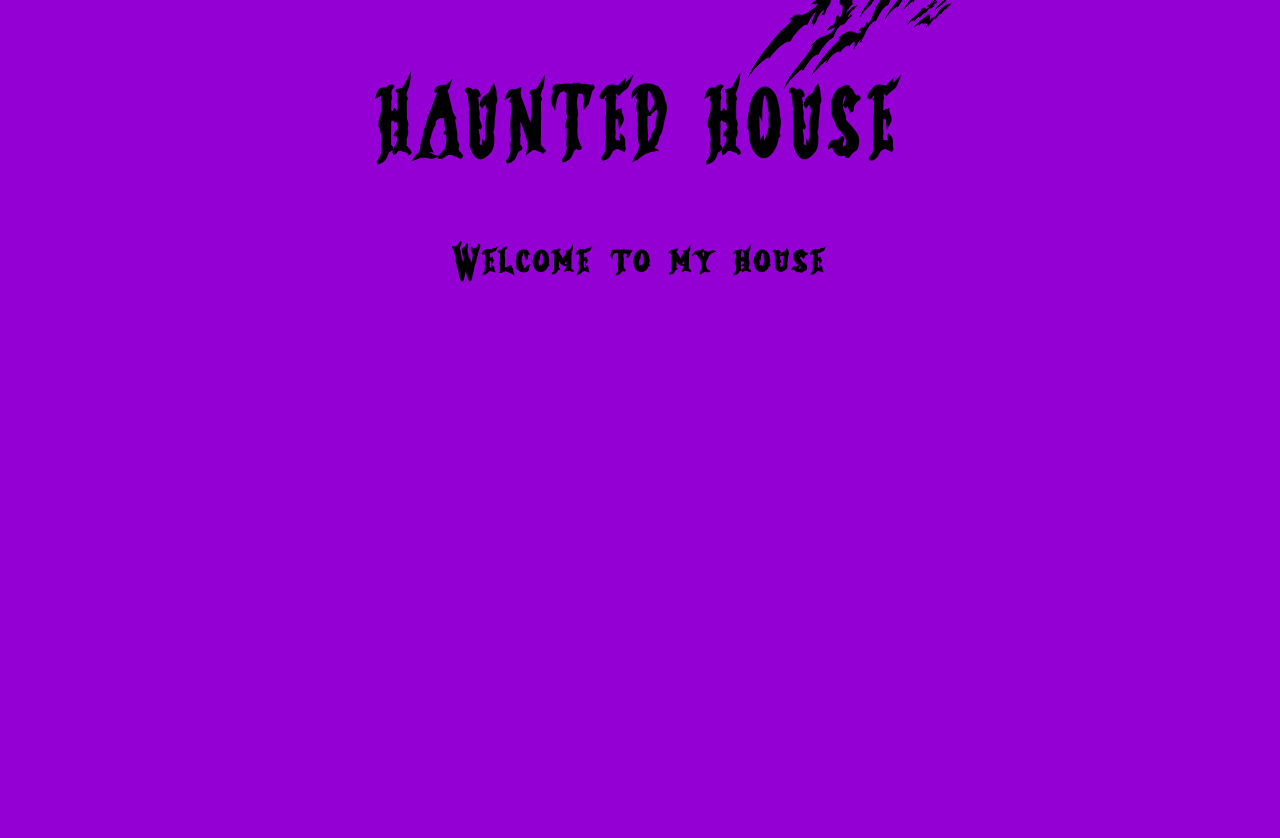
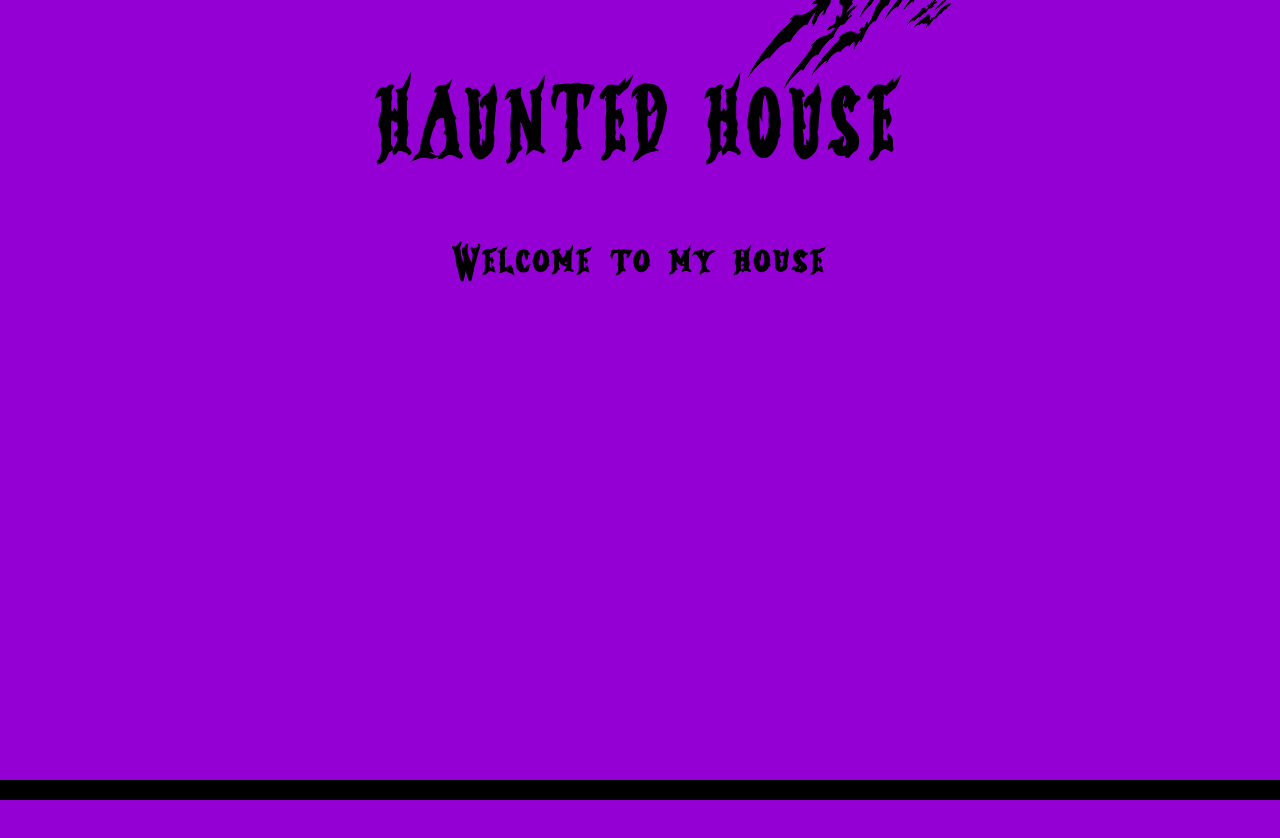
Before and after one commit to Junyi-Yu0-0/Project2, a plain HTML site: page index.html in a window 1280 px wide. After the commit the page ends 800 px from the top, so only its background shows below. Drawn offline with nearby package versions, Linux system fonts and the light colour scheme.

Commit message:
bottem bar

```diff
--- a/anime.js
+++ b/anime.js
@@ -39,3 +39,11 @@ rotate: {
 loop:true,
 delay: 250 // All properties except 'scale' inherit 250ms delay
 });
+
+anime({
+  targets: '.land',
+  height: '20px', // -> from '28px' to '100%',
+  easing: 'easeInOutQuad',
+  direction: 'alternate',
+  loop: true
+});
--- a/index.html
+++ b/index.html
@@ -25,7 +25,10 @@
     <script src="anime.js"></script>
   </div>
 
-
+  <div class="botbord">
+    <div class="land"></div>
+    <script src="anime.js"></script>
+  </div>
   <!-- <div class="square"></div>
   <script src="./anime.js"></script> -->
 
--- a/styles.css
+++ b/styles.css
@@ -39,6 +39,14 @@ h2 {
   margin-left: 80%;
   margin-right: 20%;
 }
+
+.land{
+  width:100%;
+  height: 50px;
+  background-color: black;
+  position: fixed;
+  bottom: 0px;
+}
 /* .square {
   height: 50px;
   width: 50px;
```
